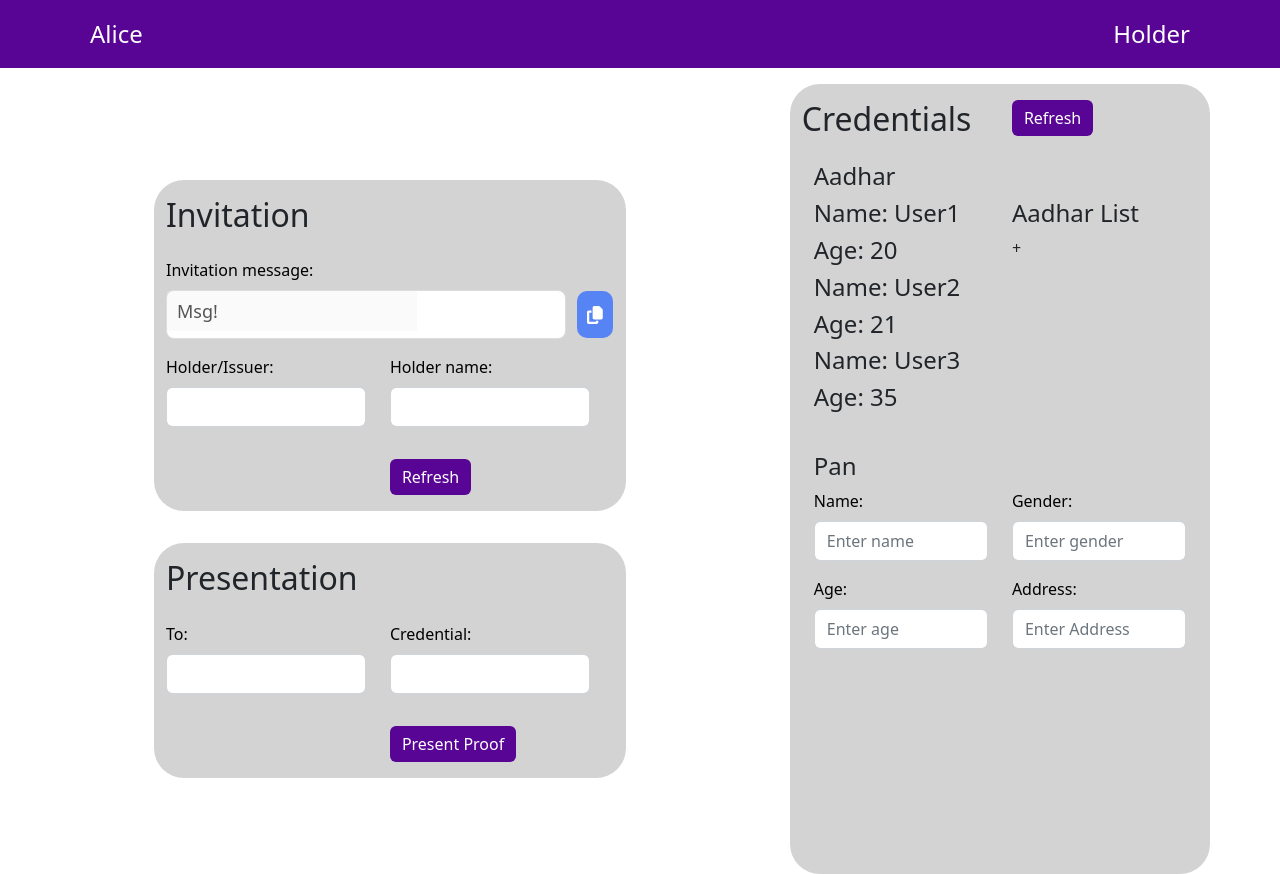
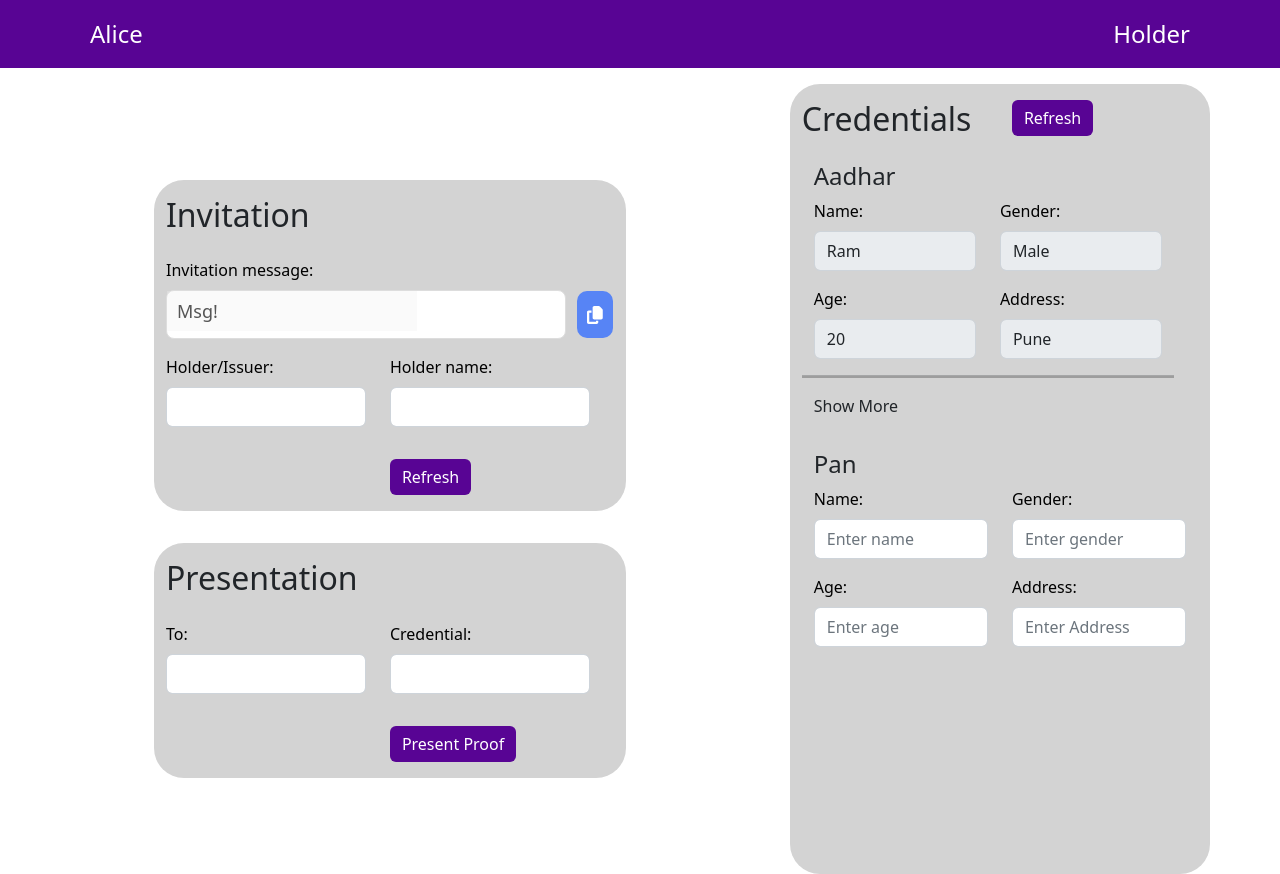
Before and after one commit to upendraTRL/Self-Sovereign-Identity_UI, a React (Create React App) app in the folder clientt/: page /holder in a window 1280 px wide. Built offline with nearby package versions, Linux system fonts and the light colour scheme.

Commit message:
collapse feature, done.

```diff
--- a/clientt/src/components/Holder.js
+++ b/clientt/src/components/Holder.js
@@ -58,10 +58,14 @@ function HolderButton({ value }) {
 
 function Holder() {
     //Aadhar array
+    const firstUser = {
+        id: 0, name: 'Ram', age: 20
+    }
+
     const arrayTest = [
-        { id: 0, name: 'User1', age: 20 },
-        { id: 1, name: 'User2', age: 21 },
-        { id: 2, name: 'User3', age: 35 }
+        { id: 0, name: 'Krishna', age: 24 },
+        { id: 1, name: 'Messi', age: 25 },
+        { id: 2, name: 'Steve', age: 42 }
     ]
 
     const [listOfUsers, setListOfUsers] = useState(arrayTest);
@@ -231,68 +235,100 @@ function Holder() {
                             {/* Row2 */}
                             <Row>
                                 <Row className='rightBlock1'>
+
                                     <Row className='title1'><h4>Aadhar</h4></Row>
+
+                                    {/* 0th Index User */}
+                                    <Row>
+                                        {/* Name & Age */}
                                         <Col>
-
-                                        <div className='usersDisplay'>
-                                            {listOfUsers.map((user) => {
-                                                return (
-                                                    <div>
-                                                        <h4>Name: {user.name}</h4>
-                                                        <h4>Age: {user.age}</h4>
-                                                    </div>
-                                                );
-                                            })}
-                                        </div>
-
-                                        {/* <Form>
+                                            <Form>
                                                 <Form.Group className="mb-3" controlId="formBasicEmail">
                                                     <Form.Label className='textColor'>Name: </Form.Label>
-                                                <Form.Control type="text" placeholder="Enter name" />
+                                                    <Form.Control type="text" value={firstUser.name} disabled />
                                                 </Form.Group>
 
                                                 <Form.Group className="mb-3" controlId="formBasicEmail">
                                                     <Form.Label className='textColor'>Age: </Form.Label>
-                                                <Form.Control type="number" placeholder="Enter age" />
+                                                    <Form.Control type="number" value={firstUser.age} disabled />
                                                 </Form.Group>
-                                        </Form> */}
+                                            </Form>
                                         </Col>
 
+                                        {/* Gender & address */}
+                                        <Col>
+                                            {/* //Collapse use1 */}
 
-                                    <Col>
-
-                                        <div className='collapseFeature'>
-                                            <h4>Aadhar List</h4>
-                                            <div className={selected === true ? "content show" : "content"}>Description</div>
-
-                                            <div className="titleC" onClick={() => toggle(true)}>
-                                                <span>{selected === true ? '-' : '+'}</span>
-                                            </div>
-                                        </div>
-
-                                        {/* <div className='collapseFeature'>
-                                            <h2>Collapse</h2>
-                                            <PanelC title="About">
-                                                Hello about!
-                                            </PanelC>
-                                            <PanelC title="Etymology">
-                                                Description!
-                                            </PanelC>
-
-                                        </div> */}
-
-                                        {/* <Form>
+                                            <Form>
                                                 <Form.Group className="mb-3" controlId="formBasicEmail">
                                                     <Form.Label className='textColor'>Gender: </Form.Label>
-                                                <Form.Control type="text" placeholder="Enter gender" />
+                                                    <Form.Control type="text" value="Male" disabled />
                                                 </Form.Group>
 
                                                 <Form.Group className="mb-3" controlId="formBasicEmail">
                                                     <Form.Label className='textColor'>Address: </Form.Label>
-                                                <Form.Control type="text" placeholder="Enter Address" />
+                                                    <Form.Control type="text" value="Pune" disabled />
                                                 </Form.Group>
-                                        </Form> */}
+                                            </Form>
                                         </Col>
+                                        <hr style={{ background: "black", height: "3px" }} />
+                                    </Row>
+
+
+                                    {/* Clp star */}
+
+                                    <div className={selected === true ? "content show" : "content"}>
+                                        <div className='usersDisplay'>
+
+
+                                            {listOfUsers.map((user) => {
+                                                return (
+
+                                                    // User list
+                                                    <Row>
+                                                        {/*Name & Age */}
+                                                        <Col>
+                                                            <Form>
+                                                                <Form.Group className="mb-3" controlId="formBasicEmail">
+                                                                    <Form.Label className='textColor'>Name: </Form.Label>
+                                                                    <Form.Control type="text" value={user.name} disabled />
+                                                                </Form.Group>
+
+                                                                <Form.Group className="mb-3" controlId="formBasicEmail">
+                                                                    <Form.Label className='textColor'>Age: </Form.Label>
+                                                                    <Form.Control type="number" value={user.age} disabled />
+                                                                </Form.Group>
+                                                            </Form>
+                                                        </Col>
+
+                                                        {/* Gender & address */}
+                                                        <Col>
+                                                            {/* //Collapse use1 */}
+
+                                                            <Form>
+                                                                <Form.Group className="mb-3" controlId="formBasicEmail">
+                                                                    <Form.Label className='textColor'>Gender: </Form.Label>
+                                                                    <Form.Control type="text" value="Male" disabled />
+                                                                </Form.Group>
+
+                                                                <Form.Group className="mb-3" controlId="formBasicEmail">
+                                                                    <Form.Label className='textColor'>Address: </Form.Label>
+                                                                    <Form.Control type="text" value="Pune" disabled />
+                                                                </Form.Group>
+                                                            </Form>
+                                                        </Col>
+                                                        <hr style={{ background: "black", height: "3px" }} />
+                                                    </Row>
+                                                );
+                                            })}
+                                        </div>
+                                    </div>
+
+                                    <div className="titleC" onClick={() => toggle(true)}>
+                                        <span>{selected === true ? 'Show Less' : 'Show More'}</span>
+                                    </div>
+
+                                    {/* Clp end */}
 
                                 </Row>
                             </Row>
@@ -347,3 +383,29 @@ function Holder() {
 }
 
 export default Holder
+
+
+
+
+
+
+
+// Collapse use1
+{/* <div className='collapseFeature'>
+    <h4>Aadhar List</h4>
+    <div className={selected === true ? "content show" : "content"}>Description</div>
+
+    <div className="titleC" onClick={() => toggle(true)}>
+    <span>{selected === true ? 'Show Less' : 'Show More'}</span>
+    </div>
+    </div> */}
+
+{/* <div className='collapseFeature'>
+<h2>Collapse</h2>
+<PanelC title="About">
+Hello about!
+</PanelC>
+<PanelC title="Etymology">
+Description!
+</PanelC>
+</div> */}
```
Lines whose indentation alone changed are shown as unchanged.
